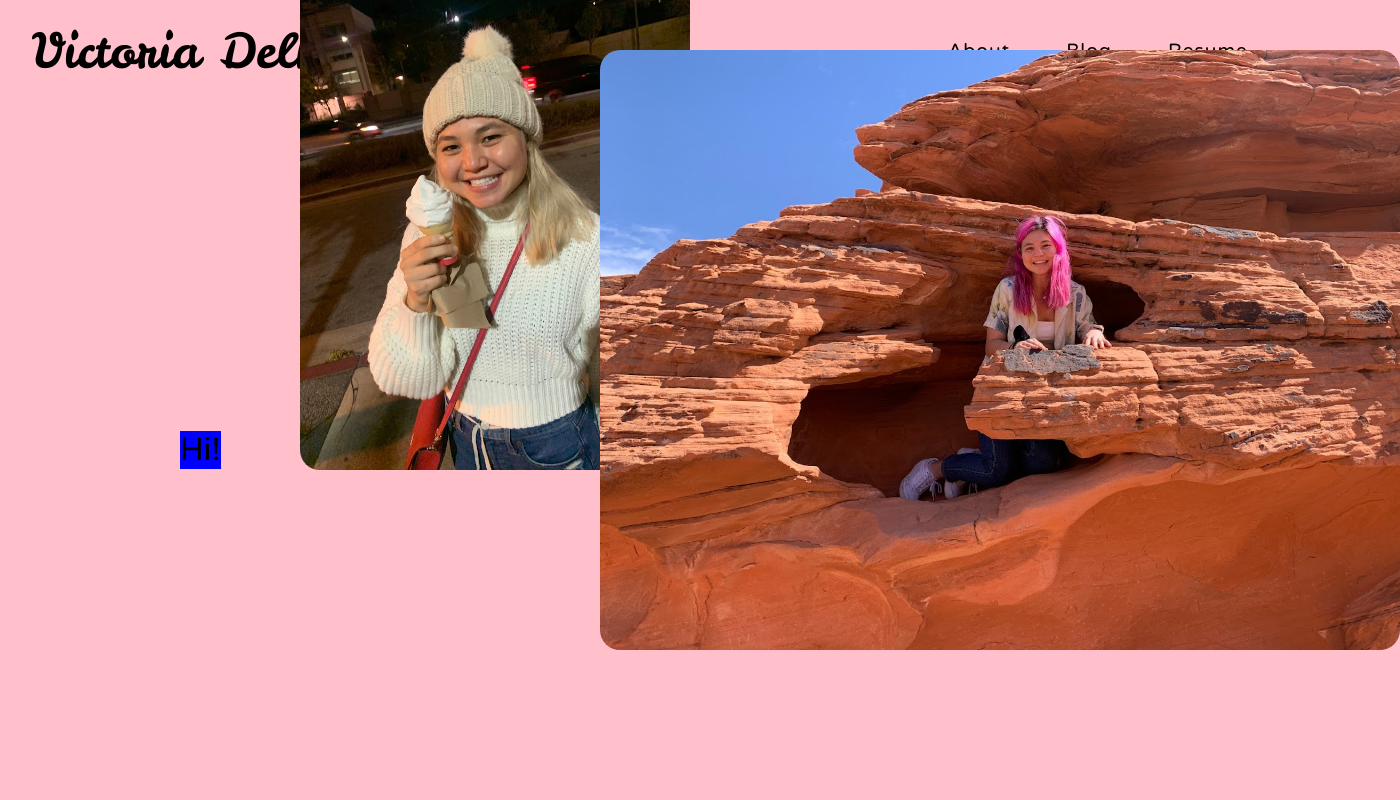
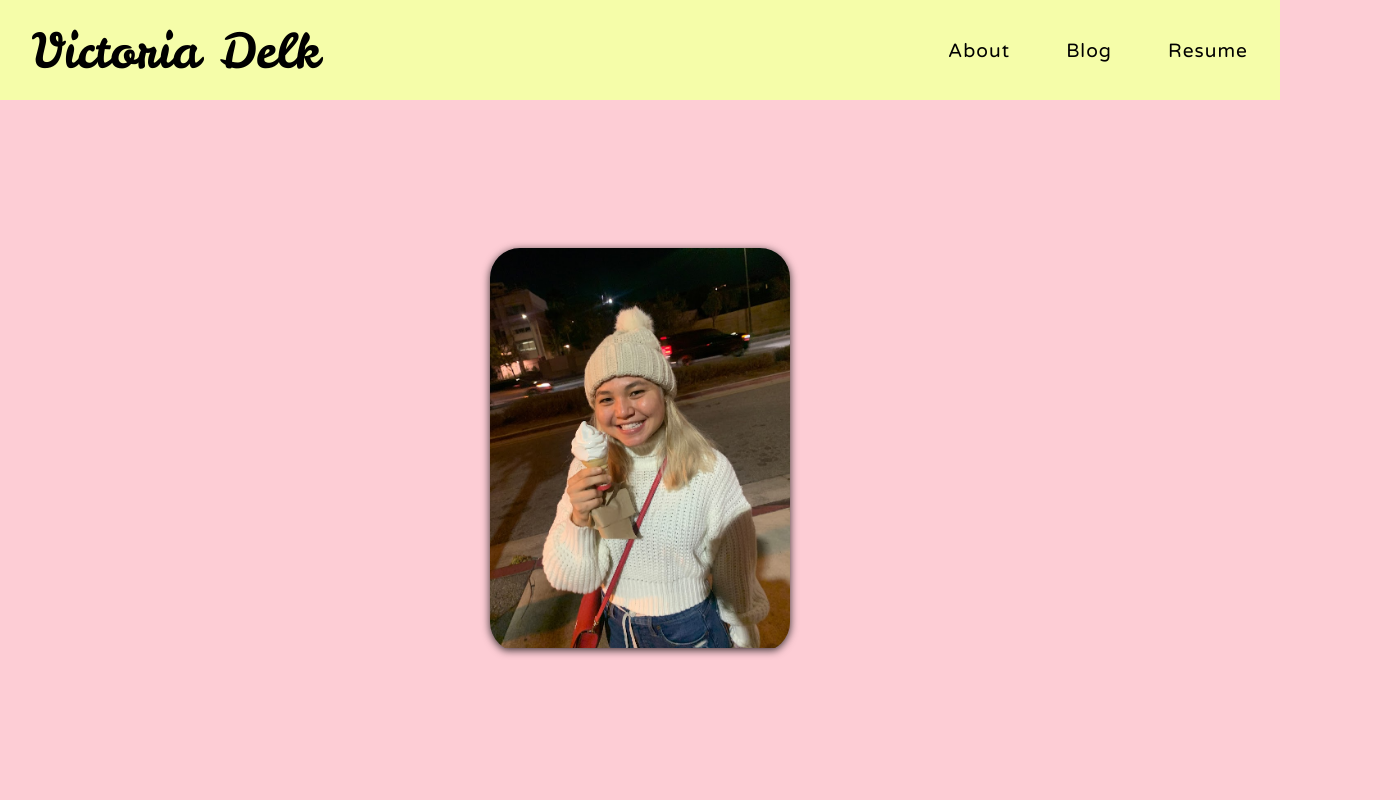
Before and after one commit to czhangy/React-Blog, a Next.js app: page / in a window 1280 px wide. Shown: the top 800 px of the page, 1400 px wide, since content can reach past the window. Built offline with nearby package versions, Linux system fonts and the light colour scheme.

Commit message:
Basic home layout

```diff
--- a/src/pages/index.tsx
+++ b/src/pages/index.tsx
@@ -15,23 +15,9 @@ const Home: NextPage = () => {
 				<title>Victoria Delk's Blog</title>
 			</Head>
 			<div id={styles.home}>
-				<p id={styles["home-text"]}>Hi!</p>
-				<div id={styles["home-collage"]}>
-					<div id={styles["img-1"]} className={styles["home-img"]}>
-						<Image
-							src="/profile1.JPG"
-							layout="fill"
-							objectFit="cover"
-						/>
-					</div>
-					<div id={styles["img-2"]} className={styles["home-img"]}>
-						<Image
-							src="/profile2.JPG"
-							layout="fill"
-							objectFit="cover"
-						/>
-					</div>
-				</div>
+                <div id={ styles['image-wrapper']}>
+                    <Image src="/profile1.JPG" height="400" width="300" />
+                </div>
 			</div>
 		</div>
 	);
--- a/src/styles/Footer.module.scss
+++ b/src/styles/Footer.module.scss
@@ -3,7 +3,7 @@
 #footer {
     padding: 32px;
     width: 100%;
-    background: variables.$main-color;
+    background: variables.$accent-color;
     text-align: center;
     font-family: variables.$title-font;
     font-size: 1.5rem;
--- a/src/styles/Home.module.scss
+++ b/src/styles/Home.module.scss
@@ -7,35 +7,14 @@
     justify-content: space-evenly;
     align-items: center;
 
+    #image-wrapper {
+        overflow: hidden;
+        border-radius: 30px;
+        filter: drop-shadow(0px 2px 4px rgba(0, 0, 0, 0.8));
+    }
+
     #home-text {
         font-size: 2rem;
         font-family: variables.$main-font;
-        background: blue;
-    }
-
-    #home-collage {
-        position: relative;
-        height: 400px;
-        width: 500px;
-        margin-left: 200px;
-
-        .home-img {
-            position: absolute;
-            border-radius: 20px;
-            overflow: hidden;
-        }
-
-        #img-1 {
-            top: -300px;
-            left: -300px;
-            height: 520px;
-            width: 390px;
-        }
-
-        #img-2 {
-            bottom: 0;
-            height: 600px;
-            width: 800px;
-        }
     }
 }
--- a/src/styles/Navbar.module.scss
+++ b/src/styles/Navbar.module.scss
@@ -3,11 +3,12 @@
 #navbar {
     height: variables.$navbar-height;
     width: 100%;
-    background: variables.$main-color;
+    background: variables.$accent-color;
     padding: 0 32px;
     display: flex;
     justify-content: space-between;
     align-items: center;
+    color: black;
 
     #site-title {
         font-family: variables.$title-font;
--- a/src/styles/_variables.scss
+++ b/src/styles/_variables.scss
@@ -3,7 +3,8 @@ $title-font: "Leckerli One", cursive;
 $main-font: "Varela Round", sans-serif;
 
 // Color themes
-$main-color: pink;
+$main-color: rgb(253, 205, 213);
+$accent-color: rgb(245, 253, 169);
 
 // Page sizing
 $navbar-height: 100px;
--- a/src/styles/globals.scss
+++ b/src/styles/globals.scss
@@ -9,7 +9,7 @@ body {
 	margin: 0;
 	font-family: -apple-system, BlinkMacSystemFont, Segoe UI, Roboto, Oxygen,
 		Ubuntu, Cantarell, Fira Sans, Droid Sans, Helvetica Neue, sans-serif;
-    background: variables.$main-color;
+	background: variables.$main-color;
 
 	a {
 		color: inherit;
@@ -20,3 +20,17 @@ body {
 * {
 	box-sizing: border-box;
 }
+
+::-webkit-scrollbar {
+	width: 8px;
+}
+
+::-webkit-scrollbar-thumb {
+	background: #888;
+	opacity: 0.7;
+	border-radius: 2px;
+}
+
+::-webkit-scrollbar-track {
+	background: #f1f1f1;
+}
```
Also changed, not shown: public/profile2.JPG (deleted), public/vercel.svg (deleted).
